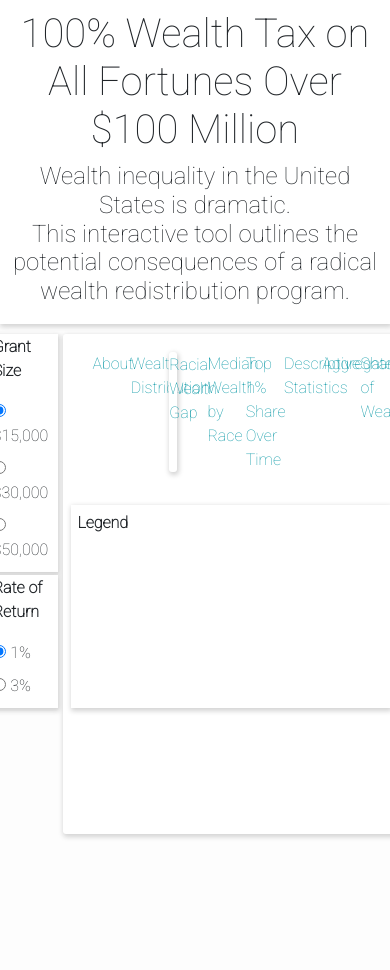
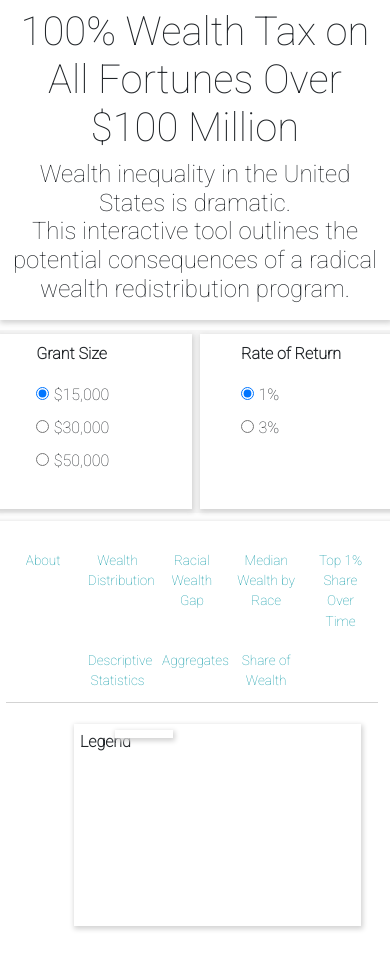
Before and after one commit to hanleyel/Dvir-Djerassi-Wealth-Redistribution-Visualization, a plain HTML site: page index.html in a window 390 px wide. Both pictures are taken after a click on the item "Racial Wealth Gap". Before the commit the page ends 844 px from the top, so only its background shows below. Drawn offline with nearby package versions, Linux system fonts and the light colour scheme; no server answers.

Commit message:
Update responsiveness for mobile.

```diff
--- a/index.html
+++ b/index.html
@@ -42,8 +42,6 @@
                     <label for="_1">1%</label><br>
                     <input type="radio" id="_3" name="return-size" value="_3">
                     <label for="_3">3%</label><br>
-<!--                    <input type="radio" id="return-real" name="return-size" value="return-real">-->
-<!--                    <label for="return-real">Real Rate of Return</label>-->
                 </form>
             </div>
         </div>
@@ -76,12 +74,13 @@
                 </li>
             </ul>
             <div class="tab-content">
-<!--                <div><p>This simulated wealth tax would raise {$dollars} in {$year}.</br>-->
-<!--                This program would provide a wealth endowment of {$dollars} per person in {$year}.</p></div>-->
                 <div id="tab-0" class="tab-pane" data-value="" role="tabpanel" tabindex="-1" aria-hidden="true" aria-labelledby="ui-tab-0">
                     <br>
                     <h3>[Add "About" header here!]</h3>
                     <p>[Add "About" text here!]</p>
+                    <p><a href="https://github.com/hanleyel/Dvir-Djerassi-Wealth-Redistribution-Visualization" target="_blank" rel="noopener noreferrer">
+                        Add link to methods here! (Replace the link in "href" with a link to your methods.)
+                    </a></p>
                 </div>
                 <div id="tab-1" class="tab-pane active" data-value="" role="tabpanel" tabindex="-1" aria-hidden="false" aria-labelledby="ui-tab-1">
                     <p></p>
@@ -89,7 +88,7 @@
                         <div class="tab-pane" id="filter-4">
                             <div>
                                 <p><b>Year</b></p>
-                                <label for="years">Choose a year:</label>
+<!--                                <label for="years">Choose a year:</label>-->
                                 <select name="years" id="years">
                                     <option value="2019">2019</option>
                                     <option value="2016">2016</option>
@@ -115,13 +114,21 @@
                 <div id="tab-7" class="tab-pane" data-value="" role="tabpanel" tabindex="-1" aria-hidden="true" aria-labelledby="ui-tab-7"><p></p></div>
                 <div id="tab-4" class="tab-pane" data-value="" role="tabpanel" tabindex="-1" aria-hidden="true" aria-labelledby="ui-tab-4"><p></p></div>
                 <div id="tab-5" class="tab-pane" data-value="" role="tabpanel" tabindex="-1" aria-hidden="true" aria-labelledby="ui-tab-5"><p></p></div>
-            </div>
+
                 <div id="legend" style="display:none">
                     <p><b>Legend</b></p>
                     <svg id="legend-1"></svg>
                     <svg id="legend-2"></svg>
                     <svg id="legend-3"></svg>
                 </div>
+
+            </div>
+<!--            <div id="legend" style="display:none">-->
+<!--                <p><b>Legend</b></p>-->
+<!--                <svg id="legend-1"></svg>-->
+<!--                <svg id="legend-2"></svg>-->
+<!--                <svg id="legend-3"></svg>-->
+<!--            </div>-->
         </div>
 </div>
 <script>
@@ -136,24 +143,19 @@
                 $("#filter-1").css('display','block'); // can change to 'display', 'none' to remove filters from a given vis
                 $("#filter-2").css('display','block');
                 $("#filter-4").css('display','block');
-                // $("#filter-5").css('display','block');
                 $("#legend").css('display','none');
 
             }
             else if (this.id === "li-tab-0"){
                 $("#filter-1").css('display','block');
                 $("#filter-2").css('display','block');
-                // $("#filter-3").css('display','none');
                 $("#filter-4").css('display','block');
-                // $("#filter-5").css('display','block');
                 $("#legend").css('display','none');
             }
             else if (this.id === "li-tab-2"){
                 $("#filter-1").css('display','block');
                 $("#filter-2").css('display','block');
-                // $("#filter-3").css('display','none');
                 $("#filter-4").css('display','none');
-                // $("#filter-5").css('display','block');
                 $("#legend").css('display','inline-block');
                 $("#legend-1").css('display','block');
                 $("#legend-2").css('display','none');
@@ -162,9 +164,7 @@
             else if (this.id==="li-tab-3"){
                 $("#filter-1").css('display','block');
                 $("#filter-2").css('display','block');
-                // $("#filter-3").css('display','none');
                 $("#filter-4").css('display','none');
-                // $("#filter-5").css('display','block');
                 $("#legend").css('display','inline-block');
                 $("#legend-1").css('display','none');
                 $("#legend-2").css('display','none');
@@ -174,14 +174,12 @@
                 $("#filter-1").css('display','block');
                 $("#filter-2").css('display','block');
                 $("#filter-4").css('display','none');
-                // $("#filter-5").css('display','block');
                 $("#legend").css('display','none');
             }
             else if (this.id === "li-tab-6"){
                 $("#filter-1").css('display','block');
                 $("#filter-2").css('display','block');
                 $("#filter-4").css('display','none');
-                // $("#filter-5").css('display','block');
                 $("#legend").css('display','inline-block');
                 $("#legend-1").css('display','none');
                 $("#legend-2").css('display','block');
@@ -190,17 +188,13 @@
             else if (this.id === "li-tab-7"){
                 $("#filter-1").css('display','block');
                 $("#filter-2").css('display','block');
-                // $("#filter-3").css('display','none');
                 $("#filter-4").css('display','none');
-                // $("#filter-5").css('display','block');
                 $("#legend").css('display','none');
             }
             else{
                 $("#filter-1").css('display','block');
                 $("#filter-2").css('display','block');
-                // $("#filter-3").css('display','none');
                 $("#filter-4").css('display','none');
-                // $("#filter-5").css('display','block');
                 $("#legend").css('display','none');
             }
         });
@@ -296,15 +290,24 @@
             // Set constants
             const margin = {top: 10, right: 80, bottom: 30, left: 80}
 
+            // Get width and height based on browser window size
+            const browser_width = window.innerWidth;
+            const browser_height = window.innerHeight;
+            console.log(browser_width);
+            console.log(browser_height);
+
             // Gets width and height based on div size
-            const width = (d3.select('.tabbable').node().getBoundingClientRect().width - margin.left - margin.right)*.95;
-            const height = d3.select('.tabbable').node().getBoundingClientRect().height - margin.top - margin.bottom;
+            // const width = (d3.select('.tabbable').node().getBoundingClientRect().width - margin.left - margin.right)*.95;
+            // const height = d3.select('.tabbable').node().getBoundingClientRect().height - margin.top - margin.bottom;
+            const width = browser_width*.7
+            const height = browser_height*.5
+            console.log(width);
+            console.log(height);
 
             // parse the date / time
             var parseTime = d3.timeParse("%Y");
 
             // format the data
-
             percentiles_data.forEach(function(d) {
                 d.Year = parseInt(d.Year);
                 d.Year_timeparsed = parseTime(d.Year);
@@ -350,11 +353,7 @@
             let years = [...new Set(percentiles_data.map(d=>parseTime(d["Year"])))].sort();
             let networth = percentiles_data.map(d=>d["Networth"]).sort();
             let percentiles = percentiles_data.map(d=>d["Percentiles"]).sort();
-            let overall_share = Array.from({length:11},(x,i)=>(i/10));
             let observed = racial_wealth_gap_1_15.map(d=>d['Racial Wealth Gap - Observed']).sort();
-            let post_tax = racial_wealth_gap_1_15.map(d=>d['Racial Wealth Gap - Simulated Post-Tax']).sort();
-            let transferred = racial_wealth_gap_1_15.map(d=>d['Racial Wealth Gap - Simulated Post-Tax & Transfer']).sort();
-            let median_observed = wealth_by_race_1_15.map(d=>d['Median All - Observed']).sort();
             let median_white = wealth_by_race_1_15.map(d=>d['Median White - Observed']).sort();
             let wealth_garnered = share_taxable_wealth_1_15.map(d=>d['Observed Share of Wealth Garnered by Households Above Tax Threshold']).sort();
 
@@ -481,11 +480,11 @@
             // Append SVGs to tab-content to draw charts
             let svg_1 = d3.select("#tab-1").append("svg")
                 .attr("width", width + margin.left + margin.right)
-                .attr("height", height + margin.top + (margin.bottom*2))
+                .attr("height", height + margin.top + margin.bottom)
                 .append("g")
                 .attr("transform",
                     "translate(" + margin.left + "," + margin.top + ")")
-                .attr("id", "svg-1")
+                .attr("id", "svg-1");
             svg_1.append("text")
                 .attr("class", "x label")
                 .attr("text-anchor", "end")
@@ -496,9 +495,10 @@
                 .attr("class", "y label")
                 .attr("text-anchor", "end")
                 .attr("y", -80)
+                    .attr("x", -80)
                 .attr("dy", ".75em")
                 .attr("transform", "rotate(-90)")
-                .text("Share of Wealth (in U.S. Dollars)            ");
+                .text("Share of Wealth (in U.S. Dollars)");
             d3.select("#tab-2").append("svg")
                 .attr("width", width + margin.left + margin.right)
                 .attr("height", height + margin.top + margin.bottom)
@@ -640,11 +640,6 @@
                 d3.selectAll(svg).selectAll(".linechart").remove();
                 d3.selectAll(svg).selectAll(".x-axis").remove();
                 d3.selectAll(svg).selectAll(".y-axis").remove();
-            }
-
-            // Function to draw ski slope chart
-            function drawSkislopeChart(){
-                console.log('ski slope chart')
             }
 
             // Function to draw tables
--- a/static/style.css
+++ b/static/style.css
@@ -78,7 +78,8 @@ div.tooltip {
     text-align: center;
     background-color:white;
     box-shadow:1px 2px 5px 1px 	#D3D3D3;
-    padding:10px;
+    width: 100%;
+    padding:2%;
     margin-bottom:10px;
 }
 
@@ -125,6 +126,7 @@ div.tooltip {
 
 .tab-content{
     width:100%;
+    height:200%;
 }
 
 .tabbable{
@@ -162,13 +164,11 @@ table{
     float:none;
     display:inline-block;
     zoom:1;
-    /*background-color: pink;*/
     text-align:center;
-    padding-top:10px;
-    padding-right:15px;
-    padding-bottom:10px;
-    padding-left:15px;
-    /*border: 1px solid lightgray;*/
+    padding-top:1%;
+    padding-right:1.5%;
+    padding-bottom:1%;
+    padding-left:1.5%;
 }
 
 li .active{
@@ -180,7 +180,6 @@ li .active{
     background-color:white;
     box-shadow:1px 2px 5px 1px 	#D3D3D3;
     border-radius:3px;
-    /*border: 1px solid lightgray;*/
     padding:2%;
 }
 
@@ -188,7 +187,6 @@ li .active{
     display:flex;
     justify-content:center;
     text-align:center;
-    /*background-color: yellow;*/
 }
 
 .p-0{
@@ -199,31 +197,6 @@ li .active{
     min-height:500px;
     display:flex;
     flex-direction:row;
-    /*background-color:pink;*/
-}
-
-.svg-container {
-    display: inline-block;
-    position: relative;
-    width: 20%;
-    padding-bottom: 100%; /* aspect ratio */
-    vertical-align: top;
-    /*overflow: hidden;*/
-}
-.svg-content-responsive {
-    display: inline-block;
-    position: absolute;
-    top: 10px;
-    left: 0;
-}
-
-#svg-1{
-    padding:10px;
-    width:auto;
-}
-
-#tab-4{
-    align-items:center;
 }
 
 table, th, td {
@@ -232,36 +205,75 @@ table, th, td {
     margin-right:auto;
 }
 
-.col-sm-2{
-    background-color: blue;
-    /*margin-right:0 !important;*/
+@media screen and (max-width: 800px) {
+    .filter-container{
+        height:20%;
+        width:100%;
+        display:flex;
+        flex-direction:row;
     }
 
-.col-sm-4{
+    .filter-card{
+        height:175px;
+        width:50%;
+        margin:1%;
+        padding-left:10%;
     }
 
-col-sm-10{
-    /*margin-left:0 !important;*/
-    background-color:blue;
+    .tab-content{
+        width:77%;
+        margin-left:3%;
+        display:flex;
+        flex-direction:column;
     }
 
-.col-sm-12{
-    /*background-color: blue;*/
-    height:auto;
-    margin-left:-2rem; !important
-    max-width:20% !important
-    flex-basis:20% !important
+    .tabbable{
+        width:100%;
+        margin-top:2%;
+        padding:5%;
+        display:flex;
+        flex-direction:column;
     }
 
-.fullScreen{
-    display:block;
-    position:fixed;
-    z-index:1;
-    padding-top:100px;
-    left:0;
-    top:0;
+    .nav {
+        width: 100%;
+        height: 20%;
+        display:flex;
+        flex-direction:row;
+        flex-wrap:wrap;
+        border-bottom: 1px solid lightgray;
+    }
+    .nav-tab > li {
+        width:20%;
+        text-align:center;
+        font-size:85%;
+        padding:2%;
+        margin-bottom:1%;
+    }
+
+    li .active{
         width:100%;
         height:100%;
-    overflow:auto;
-    background-color:#000;
+        box-shadow:1px 2px 5px 1px 	#D3D3D3;
+        border-radius:3px;
+        padding:2%;
     }
+
+    #legend{
+        width:100%;
+        margin-left:20%;
+        display:inline-block;
+    }
+
+    #overlay {
+        position: absolute; /* Sit on top of the page content */
+        margin-top:3%;
+        margin-left:25%;
+        padding:1%;
+        width: 15%;
+        height: auto;
+        background-color: white;
+        box-shadow:1px 2px 5px 1px 	#D3D3D3;
+        z-index: 10;
+    }
+}
```
Lines whose indentation alone changed are shown as unchanged.
